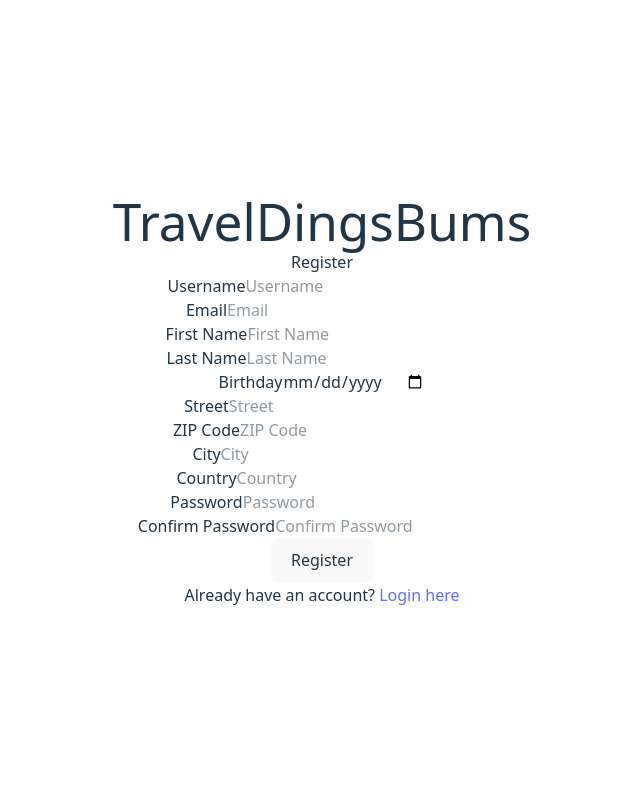
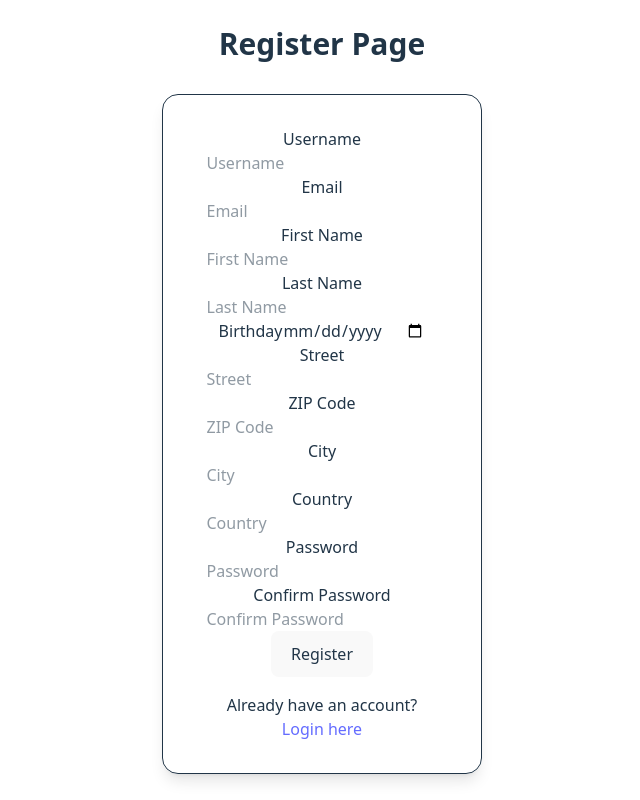
Before and after one commit to fabiodauru/ReactTrainingProject, a React (Vite) app in the folder trainingProject.fe/: page /register in a window 1280 px wide. Shown: the whole page, without its empty margins (318-958 px from the left). Built offline with nearby package versions, Linux system fonts and the light colour scheme.

Commit message:
Refactor authentication pages: implement AuthLayout component and enhance styling for Login and Register pages

```diff
--- /dev/null
+++ b/trainingProject.fe/src/components/AuthLayout.tsx
@@ -0,0 +1,16 @@
+export default function AuthLayout({
+  title,
+  children,
+}: {
+  title: string;
+  children: React.ReactNode;
+}) {
+  return (
+    <div className="justify-center items-center flex flex-col h-screen w-full">
+      <h2 className="text-3xl font-bold mb-8">{title}</h2>
+      <div className="p-8 shadow-lg border rounded-2xl flex flex-col w-80 bg-white/20 backdrop-blur-md">
+        {children}
+      </div>
+    </div>
+  );
+}
--- a/trainingProject.fe/src/pages/LoginPage.tsx
+++ b/trainingProject.fe/src/pages/LoginPage.tsx
@@ -1,5 +1,6 @@
 import { useState } from "react";
 import { useNavigate } from "react-router-dom";
+import AuthLayout from "../components/AuthLayout";
 
 export default function LoginPage() {
   const [username, setUsername] = useState("");
@@ -15,13 +16,12 @@ export default function LoginPage() {
       "http://localhost:5065/api/Authenticate/login",
       {
         method: "POST",
-        headers: {
-          "Content-Type": "application/json",
-        },
+        headers: { "Content-Type": "application/json" },
         body: JSON.stringify({ username, password }),
         credentials: "include",
       }
     );
+
     if (response.ok) {
       navigate("/");
     } else {
@@ -30,10 +30,7 @@ export default function LoginPage() {
   };
 
   return (
-    <div className="justify-center items-center flex flex-col h-screen w-full">
-      <h2 className="text-3xl font-bold mb-8">Login Page</h2>
-
-      <div className="p-8 shadow-lg border rounded-2xl flex flex-col w-80 bg-white/20 backdrop-blur-md">
+    <AuthLayout title="Login Page">
       <form onSubmit={handleSubmit}>
         <input
           className="border border-gray-300 p-2 rounded w-full mb-4"
@@ -55,6 +52,7 @@ export default function LoginPage() {
         >
           Login
         </button>
+
         <p className="mt-4">
           Don't have an account?{" "}
           <a href="/register" className="text-blue-500 hover:underline">
@@ -63,7 +61,12 @@ export default function LoginPage() {
           </a>
         </p>
       </form>
-      </div>
-    </div>
+
+      {error && (
+        <p className="text-red-500 mt-4">
+          Login failed. Please check your credentials.
+        </p>
+      )}
+    </AuthLayout>
   );
 }
--- a/trainingProject.fe/src/pages/RegisterPage.tsx
+++ b/trainingProject.fe/src/pages/RegisterPage.tsx
@@ -1,6 +1,7 @@
-import { useState } from "react"
+import { useState } from "react";
 import { useNavigate } from "react-router-dom";
 import * as React from "react";
+import AuthLayout from "../components/AuthLayout";
 
 export default function RegisterPage() {
   const navigate = useNavigate();
@@ -22,14 +23,16 @@ export default function RegisterPage() {
   const [birthday, setBirthday] = useState("17/05/2006");
 
   const handleSubmit = async (event: React.FormEvent) => {
-        event.preventDefault()
+    event.preventDefault();
 
     if (password !== passwordConfirm) {
       setRegisterFailedMessage("Passwords do not match");
       return;
     }
 
-        const response = await fetch("http://localhost:5065/api/Authenticate/register", {
+    const response = await fetch(
+      "http://localhost:5065/api/Authenticate/register",
+      {
         method: "POST",
         headers: {
           "Content-Type": "application/json",
@@ -42,27 +45,21 @@ export default function RegisterPage() {
           userLastName: userLastName,
           address: address,
           birthday: birthday,
-                })
-        });
+        }),
+      }
+    );
     const data = await response.json();
 
-        if (response.status === 200 && data.message === "Success")
-        {
+    if (response.status === 200 && data.message === "Success") {
       navigate("/login");
-        }
-        else{
+    } else {
       setRegisterFailedMessage(data.message);
     }
-    }
+  };
 
   return (
-        <>
+    <AuthLayout title="Register Page">
       <div className="register-container">
-                <div className="register-header">
-                    <h1>TravelDingsBums</h1>
-                    <p>Register</p>
-                </div>
-
         <form onSubmit={handleSubmit} className="register-form">
           <div className="form-group">
             <label htmlFor="inputUsername">Username</label>
@@ -199,19 +196,23 @@ export default function RegisterPage() {
             />
           </div>
 
-                    <button type="submit" className="register-btn">Register</button>
+          <button type="submit" className="register-btn">
+            Register
+          </button>
 
-                    <div className="error-message">
-                        {registerFailedMessage}
-                    </div>
+          <div className="error-message">{registerFailedMessage}</div>
 
           <div className="register-footer">
-                        <p>Already have an account? <a href="/login">Login here</a></p>
+            <p className="mt-4">
+              Already have an account?{" "}
+              <a href="/login" className="text-blue-500 hover:underline">
+                <br />
+                Login here
+              </a>
+            </p>
           </div>
         </form>
       </div>
-        </>
-    )
-
-
+    </AuthLayout>
+  );
 }
```
Also changed, not shown: 1 other file (tests, documents, lock files or other folders). Lines whose indentation alone changed are shown as unchanged.
